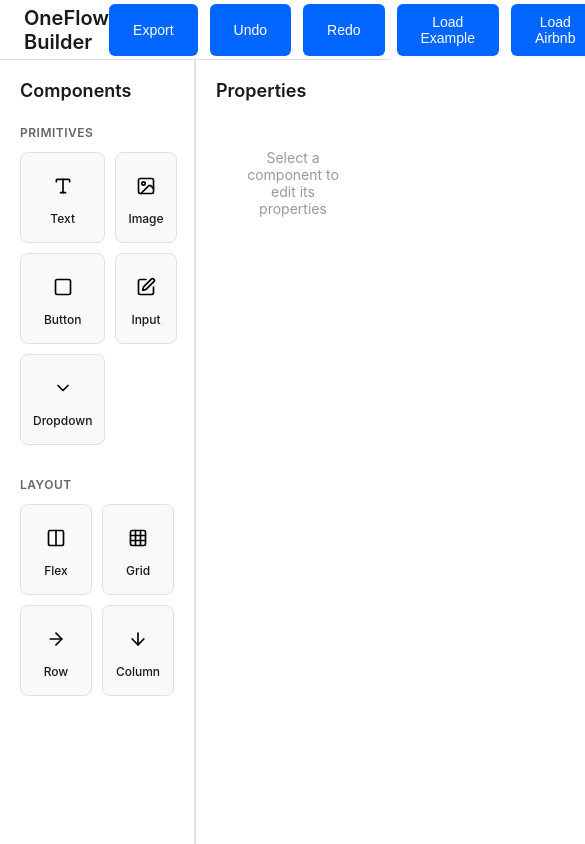
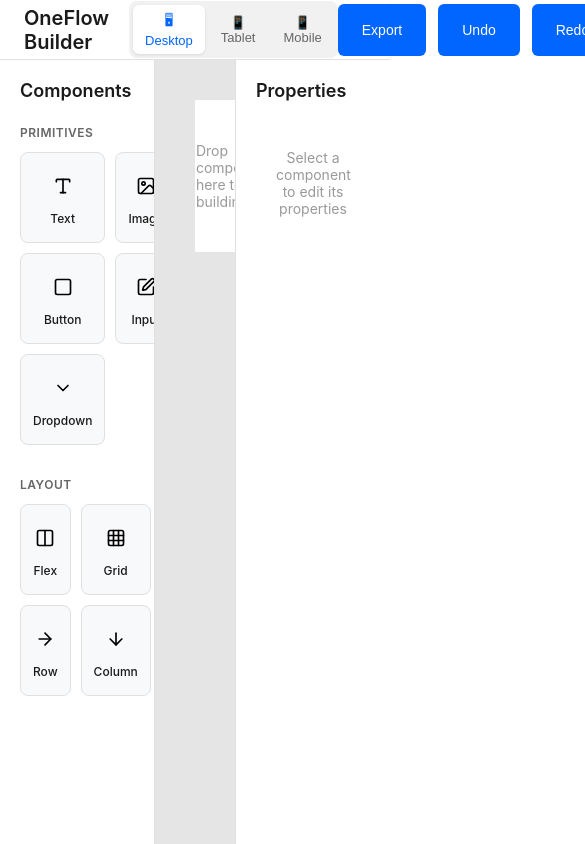
Before and after one commit to nicu/one-flow, a React (Vite) app: page / in a window 390 px wide. Shown: the top 844 px of the page, 585 px wide, since content can reach past the window. Built offline with nearby package versions, Linux system fonts and the light colour scheme.

Commit message:
feat: add responsive design controls, fix layouts, and update examples

```diff
--- a/src/App.css
+++ b/src/App.css
@@ -136,7 +136,7 @@ body {
 
 /* Canvas */
 .canvas-container {
-  height: 100%;
+  /* min-height: 100%; */
   display: flex;
   flex-direction: column;
 }
@@ -217,6 +217,38 @@ body {
 .rendered-component.drop-over {
   background: #e8f0fe;
   outline: 2px dashed #0066ff;
+}
+
+/* Viewport Controls */
+.viewport-controls {
+  display: flex;
+  background: #f1f1f1;
+  padding: 4px;
+  border-radius: 8px;
+  gap: 4px;
+}
+
+.viewport-btn {
+  border: none;
+  background: none;
+  padding: 6px 12px;
+  font-size: 13px;
+  font-weight: 500;
+  color: #666;
+  border-radius: 6px;
+  cursor: pointer;
+  transition: all 0.2s;
+}
+
+.viewport-btn:hover {
+  background: rgba(0,0,0,0.05);
+  color: #333;
+}
+
+.viewport-btn.active {
+  background: white;
+  color: #0066ff;
+  box-shadow: 0 1px 3px rgba(0,0,0,0.1);
 }
 
 .drop-zone-empty {
--- a/src/App.tsx
+++ b/src/App.tsx
@@ -102,11 +102,44 @@ function App() {
     }
   }, [components]);
 
+  const [viewport, setViewport] = useState<"desktop" | "tablet" | "mobile">("desktop");
+
+  const getViewportWidth = () => {
+    switch (viewport) {
+      case "mobile": return "375px";
+      case "tablet": return "768px";
+      case "desktop": return "100%";
+      default: return "100%";
+    }
+  };
+
   return (
     <DndProvider backend={HTML5Backend}>
       <div className="app">
         <header className="app-header">
+          <div style={{ display: "flex", alignItems: "center", gap: 20 }}>
             <h1>OneFlow Builder</h1>
+            <div className="viewport-controls">
+              <button
+                className={`viewport-btn ${viewport === "desktop" ? "active" : ""}`}
+                onClick={() => setViewport("desktop")}
+              >
+                🖥 Desktop
+              </button>
+              <button
+                className={`viewport-btn ${viewport === "tablet" ? "active" : ""}`}
+                onClick={() => setViewport("tablet")}
+              >
+                📱 Tablet
+              </button>
+              <button
+                className={`viewport-btn ${viewport === "mobile" ? "active" : ""}`}
+                onClick={() => setViewport("mobile")}
+              >
+                📱 Mobile
+              </button>
+            </div>
+          </div>
           <div style={{ display: "flex", gap: 12 }}>
             <button className="export-button" onClick={handleExport}>
               Export
@@ -142,7 +175,17 @@ function App() {
             <ComponentLibrary />
           </aside>
 
-          <main className="main-area">
+          <main className="main-area" style={{ backgroundColor: "#e5e5e5", padding: "40px", display: "flex", justifyContent: "center", overflow: "auto" }}>
+            <div style={{
+              width: getViewportWidth(),
+              minHeight: "100%",
+              backgroundColor: "white",
+              boxShadow: "0 0 20px rgba(0,0,0,0.1)",
+              transition: "width 0.3s ease",
+              overflow: "visible", // Allow content to expand the box
+              display: "flex",
+              flexDirection: "column"
+            }}>
               <Canvas
                 components={components}
                 selectedId={selectedId}
@@ -151,6 +194,7 @@ function App() {
                 onSelectComponent={selectComponent}
                 onHoverComponent={setHoveredId}
               />
+            </div>
           </main>
 
           <aside className="sidebar right">
--- a/src/components/Canvas.tsx
+++ b/src/components/Canvas.tsx
@@ -33,9 +33,6 @@ export const Canvas: React.FC<CanvasProps> = ({
 
   return (
     <div className="canvas-container">
-      <div className="canvas-toolbar">
-        <h3>Canvas</h3>
-      </div>
       <div
         // eslint-disable-next-line @typescript-eslint/no-explicit-any
         ref={drop as any}
@@ -43,6 +40,9 @@ export const Canvas: React.FC<CanvasProps> = ({
         style={{
           backgroundColor: isOver ? "#f0f8ff" : "#ffffff",
           minHeight: "100%",
+          height: "auto",
+          display: "flex",
+          flexDirection: "column"
         }}
         onClick={(e) => {
           if (e.target === e.currentTarget) {
--- a/src/components/builder/utils.ts
+++ b/src/components/builder/utils.ts
@@ -22,6 +22,7 @@ export const buildStyle = (
 
   // New properties
   if (props.boxShadow) style.boxShadow = props.boxShadow;
+  if (props.objectFit) style.objectFit = props.objectFit;
 
   // Border Radius logic
   if (props.borderRadius) {
@@ -70,11 +71,15 @@ export const buildStyle = (
     if (props.gap) style.gap = props.gap;
     if (props.justifyContent) style.justifyContent = props.justifyContent;
     if (props.alignItems) style.alignItems = props.alignItems;
+    if (props.flexWrap) style.flexWrap = props.flexWrap;
   }
 
   if (type === "grid") {
     style.display = "grid";
-    if (props.gridColumns) {
+    if (props.minColumnWidth) {
+       // Responsive grid logic: repeat(auto-fit, minmax(minColumnWidth, 1fr))
+       style.gridTemplateColumns = `repeat(auto-fit, minmax(${props.minColumnWidth}, 1fr))`;
+    } else if (props.gridColumns) {
       style.gridTemplateColumns = `repeat(${props.gridColumns}, 1fr)`;
     }
     if (props.gridRows) {
--- a/src/examples/airbnbPage.json
+++ b/src/examples/airbnbPage.json
@@ -4,12 +4,15 @@
     "type": "flex",
     "properties": {
       "width": "100%",
-      "height": "80px",
-      "padding": "0 40px",
+      "height": "auto",
+      "minHeight": "80px",
+      "padding": "20px 24px",
       "justifyContent": "space-between",
       "alignItems": "center",
       "backgroundColor": "#ffffff",
-      "boxShadow": "0 1px 0 #ebebeb"
+      "boxShadow": "0 1px 0 #ebebeb",
+      "flexWrap": "wrap",
+      "gap": "20px"
     },
     "children": [
       {
@@ -32,7 +35,8 @@
           "alignItems": "center",
           "gap": "16px",
           "backgroundColor": "#ffffff",
-          "border": "1px solid #dddddd"
+          "border": "1px solid #dddddd",
+          "minWidth": "240px"
         },
         "children": [
           {
@@ -98,10 +102,11 @@
     "type": "flex",
     "properties": {
       "width": "100%",
-      "padding": "20px 40px",
+      "padding": "20px 24px",
       "gap": "32px",
       "justifyContent": "flex-start",
-      "boxShadow": "0 1px 0 #ebebeb"
+      "boxShadow": "0 1px 0 #ebebeb",
+      "flexWrap": "wrap"
     },
     "children": [
        { "id": "cat-1", "type": "text", "properties": { "text": "🏰 Castles", "fontSize": "12px", "color": "#717171" } },
@@ -116,8 +121,9 @@
     "type": "grid",
     "properties": {
       "width": "100%",
-      "padding": "24px 40px",
+      "padding": "24px 24px",
       "gridColumns": 4,
+      "minColumnWidth": "250px",
       "gap": "24px"
     },
     "children": [
@@ -133,7 +139,8 @@
               "src": "https://images.unsplash.com/photo-1502672260266-1c1ef2d93688?auto=format&fit=crop&w=800&q=80",
               "height": "250px",
               "borderRadius": "12px",
-              "width": "100%"
+              "width": "100%",
+              "objectFit": "cover"
             }
           },
           {
@@ -160,7 +167,8 @@
               "src": "https://images.unsplash.com/photo-1499793983690-e29da59ef1c2?auto=format&fit=crop&w=800&q=80",
               "height": "250px",
               "borderRadius": "12px",
-              "width": "100%"
+              "width": "100%",
+              "objectFit": "cover"
             }
           },
           {
@@ -187,7 +195,8 @@
               "src": "https://images.unsplash.com/photo-1501785888041-af3ef285b470?auto=format&fit=crop&w=800&q=80",
               "height": "250px",
               "borderRadius": "12px",
-              "width": "100%"
+              "width": "100%",
+              "objectFit": "cover"
             }
           },
           {
@@ -214,7 +223,8 @@
               "src": "https://images.unsplash.com/photo-1470770841072-f978cf4d019e?auto=format&fit=crop&w=800&q=80",
               "height": "250px",
               "borderRadius": "12px",
-              "width": "100%"
+              "width": "100%",
+              "objectFit": "cover"
             }
           },
           {
--- a/src/examples/complexPage.json
+++ b/src/examples/complexPage.json
@@ -6,7 +6,9 @@
       "padding": "16px 32px",
       "backgroundColor": "#ffffff",
       "alignItems": "center",
-      "justifyContent": "space-between"
+      "justifyContent": "space-between",
+      "flexWrap": "wrap",
+      "gap": "16px"
     },
     "children": [
       {
@@ -24,7 +26,8 @@
         "type": "row",
         "properties": {
           "gap": "14px",
-          "alignItems": "center"
+          "alignItems": "center",
+          "flexWrap": "wrap"
         },
         "children": [
           {
@@ -65,7 +68,8 @@
       "gap": "40px",
       "alignItems": "center",
       "justifyContent": "space-between",
-      "backgroundColor": "#f8fafc"
+      "backgroundColor": "#f8fafc",
+      "flexWrap": "wrap"
     },
     "children": [
       {
@@ -73,7 +77,9 @@
         "type": "column",
         "properties": {
           "gap": "20px",
-          "width": "55%"
+          "width": "100%",
+          "minWidth": "300px",
+          "flex": "1"
         },
         "children": [
           {
@@ -98,7 +104,7 @@
           {
             "id": "hero-cta-row",
             "type": "row",
-            "properties": { "gap": "12px", "alignItems": "center" },
+            "properties": { "gap": "12px", "alignItems": "center", "flexWrap": "wrap" },
             "children": [
               {
                 "id": "cta-primary",
@@ -128,7 +134,10 @@
           "alt": "Abstract design",
           "width": "100%",
           "height": "300px",
-          "borderRadius": "12px"
+          "borderRadius": "12px",
+          "objectFit": "cover",
+          "flex": "1",
+          "minWidth": "300px"
         }
       }
     ]
@@ -138,7 +147,7 @@
     "id": "features-1",
     "type": "grid",
     "properties": {
-      "gridColumns": 3,
+      "minColumnWidth": "250px",
       "gap": "24px",
       "padding": "48px 32px"
     },
@@ -156,9 +165,10 @@
             "id": "f1-img",
             "type": "image",
             "properties": {
-              "src": "https://images.unsplash.com/photo-1581276879432-15a9a9073a4f?w=900&q=80&auto=format&fit=crop",
+              "src": "https://images.unsplash.com/photo-1587614382346-4ec70e388b28?auto=format&fit=crop&w=800&q=80",
               "width": "100%",
-              "height": "140px"
+              "height": "140px",
+              "objectFit": "cover"
             }
           },
           {
@@ -195,7 +205,8 @@
             "properties": {
               "src": "https://images.unsplash.com/photo-1522202176988-66273c2fd55f?w=900&q=80&auto=format&fit=crop",
               "width": "100%",
-              "height": "140px"
+              "height": "140px",
+              "objectFit": "cover"
             }
           },
           {
@@ -232,7 +243,8 @@
             "properties": {
               "src": "https://images.unsplash.com/photo-1498050108023-c5249f4df085?w=900&q=80&auto=format&fit=crop",
               "width": "100%",
-              "height": "140px"
+              "height": "140px",
+              "objectFit": "cover"
             }
           },
           {
@@ -269,7 +281,7 @@
       {
         "id": "contact-form",
         "type": "column",
-        "properties": { "width": "640px", "gap": "12px" },
+        "properties": { "width": "100%", "maxWidth": "640px", "gap": "12px" },
         "children": [
           {
             "id": "contact-title",
--- a/src/types/index.ts
+++ b/src/types/index.ts
@@ -30,6 +30,7 @@ export interface ComponentProperties {
   // Image properties
   src?: string;
   alt?: string;
+  objectFit?: "cover" | "contain" | "fill";
 
   // Button properties
   buttonText?: string;
@@ -48,8 +49,10 @@ export interface ComponentProperties {
   justifyContent?: string;
   alignItems?: string;
   gap?: string;
+  flexWrap?: "nowrap" | "wrap" | "wrap-reverse";
   gridColumns?: number;
   gridRows?: number;
+  minColumnWidth?: string; // For responsive grid (auto-fit)
 
   // Style properties
   borderRadius?: string;
```
Also changed, not shown: src/components/PropertiesPanel.tsx (+36 -1 lines), 1 other file (tests, documents, lock files or other folders). Lines whose indentation alone changed are shown as unchanged.
